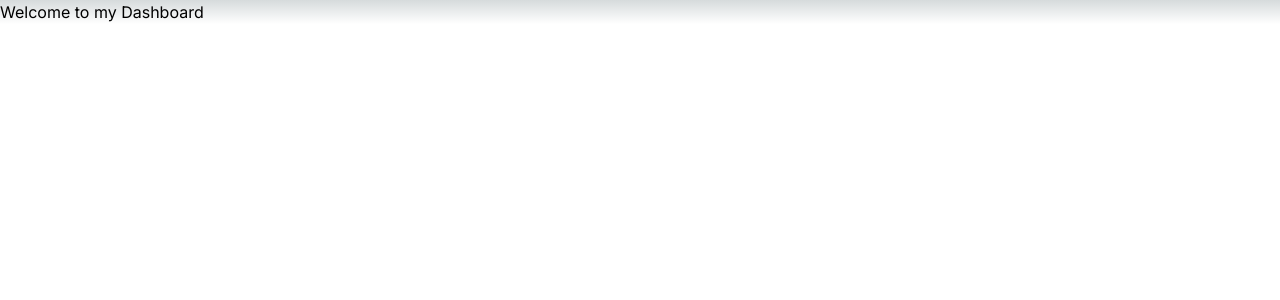
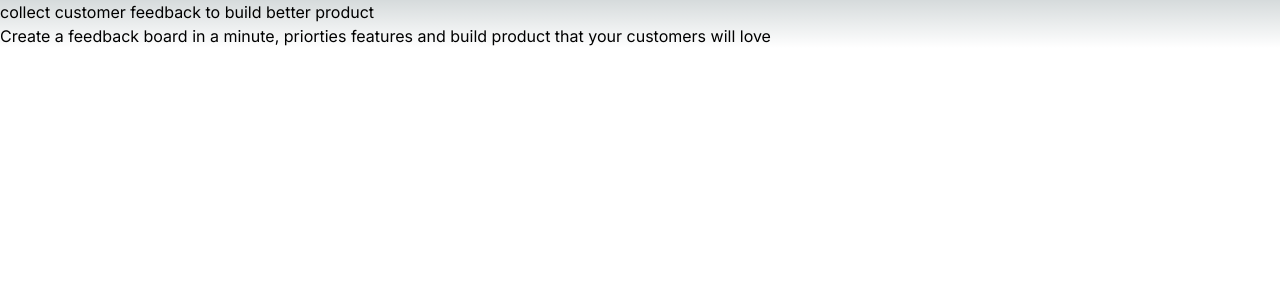
Before and after one commit to ALEXcERpto/Code, a Next.js app in the folder codefast-saas/: page /dashboard in a window 1280 px wide. Shown: the top 300 px of the page. Built offline with nearby package versions, Linux system fonts and the light colour scheme.

Commit message:
Update Hero Section

```diff
--- a/codefast-saas/app/dashboard/page.js
+++ b/codefast-saas/app/dashboard/page.js
@@ -3,7 +3,11 @@
 export default function dashboard() {
   return (
     <main>
-      <h1>Welcome to my Dashboard</h1>
+      <h1>collect customer feedback to build better product</h1>
+      <div>
+        Create a feedback board in a minute, priorties features and build
+        product that your customers will love
+      </div>
     </main>
   );
 }
```
